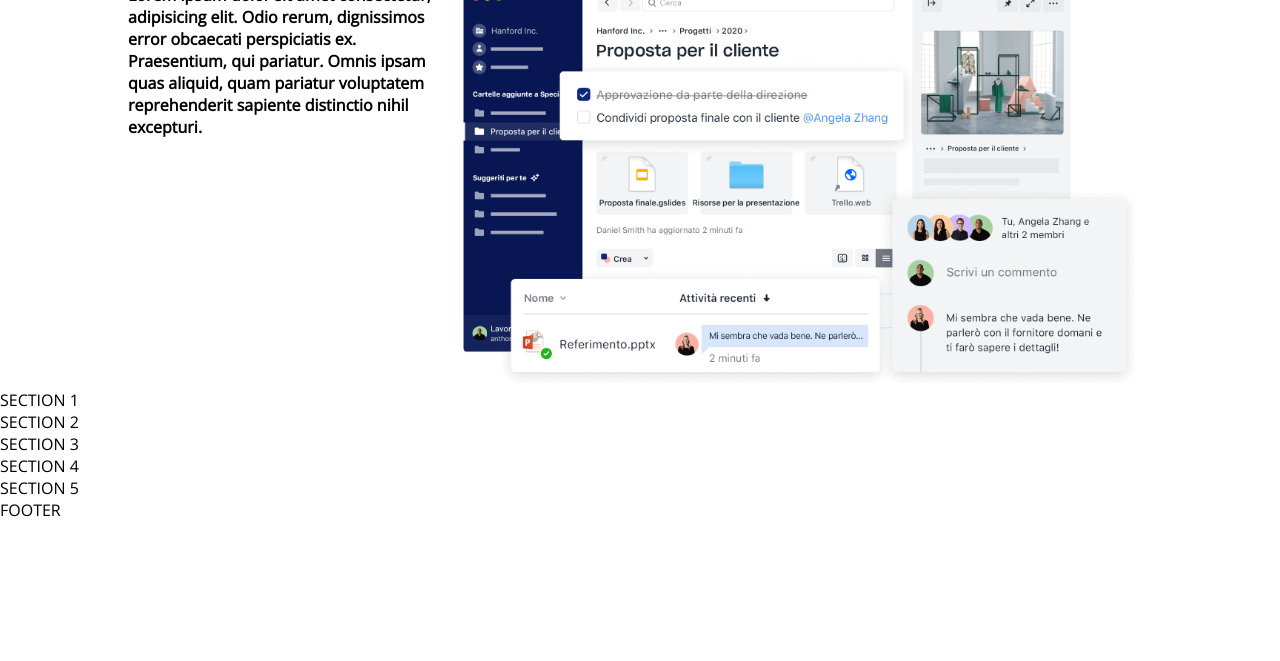
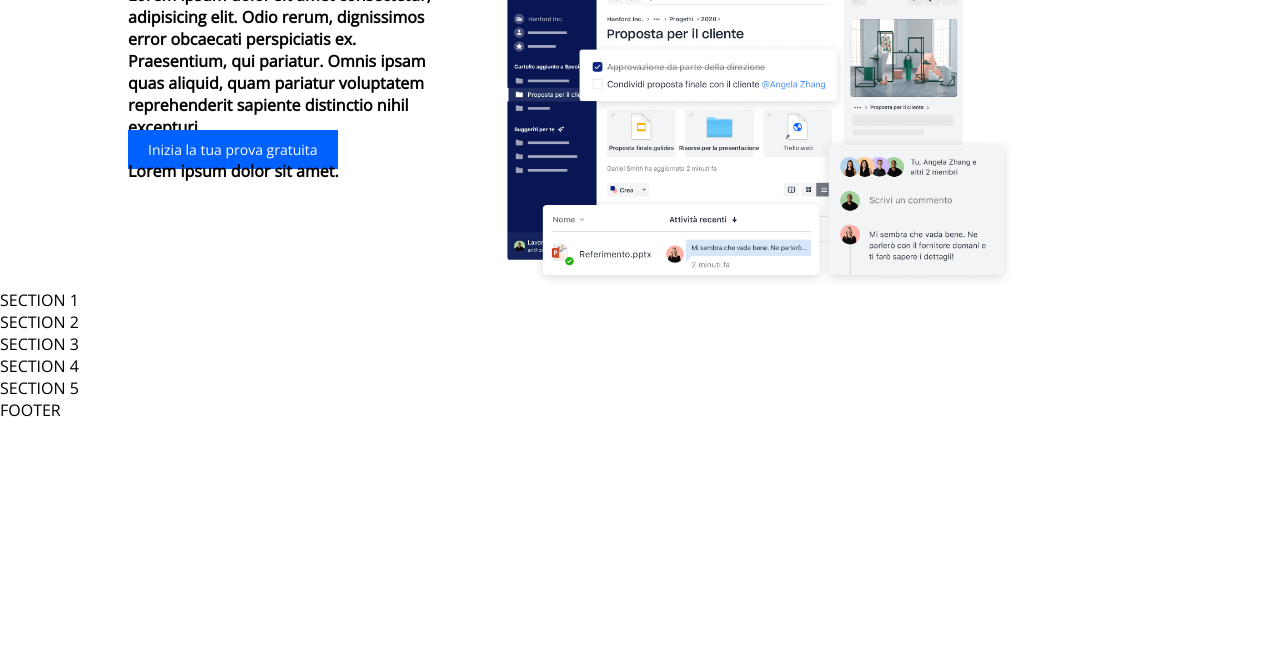
Before and after one commit to matteofab10/htmlcss-dropbox, a plain HTML site: page index.html in a window 1280 px wide. Shown: the part 139-800 px from the top of the page. Drawn offline with nearby package versions, Linux system fonts and the light colour scheme.

Commit message:
fine costruzione jumbotron da modificare

```diff
--- a/css/style.css
+++ b/css/style.css
@@ -84,15 +84,23 @@ body {
   color: #b4d0e7;
 }
 
-.jumbo-text {
+.left-jumbo {
+  width: 30%;
   float: left;
-  width: 30%;
 }
 
-.jumbo-text .right-jumbo {
-  width: 70%;
+.left-jumbo .jumbo-text {
+  display: inline-block;
 }
 
-.jumbo-img {
-  height: 400px;
+.right-jumbo {
+  width: 65%;
+  float: right;
 }
+
+.right-jumbo .jumbo-img {
+  width: 80%;
+  height: 80%;
+}
+
+/********************MAIN**********************/
--- a/index.html
+++ b/index.html
@@ -48,14 +48,20 @@
       </div>
       <div class="left-jumbo">
         <h4 class="jumbo-text">Lorem ipsum dolor sit amet consectetur, adipisicing elit. Odio rerum, dignissimos error obcaecati perspiciatis ex. Praesentium, qui pariatur. Omnis ipsam quas aliquid, quam pariatur voluptatem reprehenderit sapiente distinctio nihil excepturi.</h4>
+        <div id="prova-gratuita">
+        <a class="btn" href="#">Inizia la tua prova gratuita</a>
+        </div>
+        <h4 class="jumbo-text">Lorem ipsum dolor sit amet.</h4>
       </div>
+
 
       <div class="right-jumbo">
         <img class="jumbo-img" src="css/img/jumbo.png" alt="jumbo-img">
       </div>
+    </div>
   </div>
+<!-- / JUMBOTRON -->
 
-  <!-- / JUMBOTRON -->
   <main>
     <section>SECTION 1
       <div class="container"></div>
```
